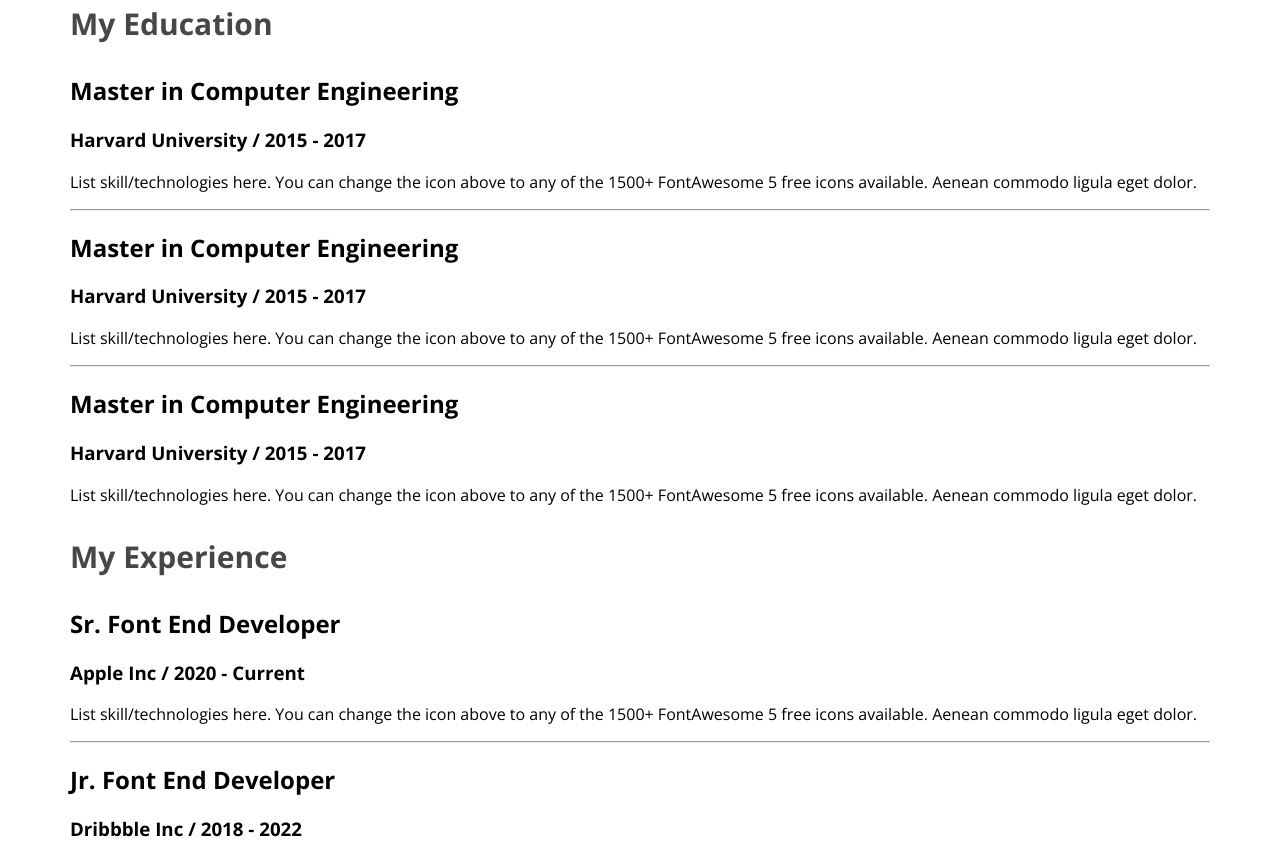
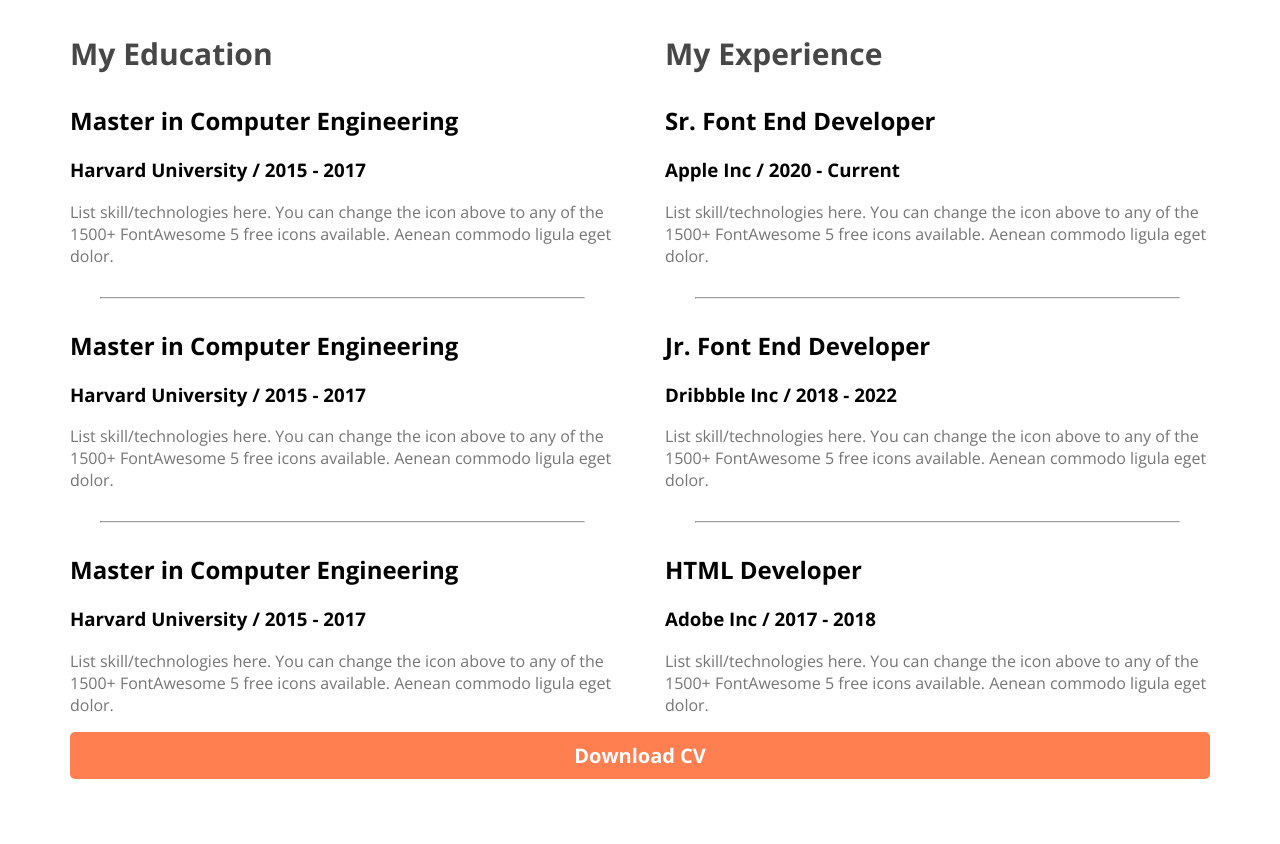
Before and after one commit to web-bilash172/Simple-Portfolio, a plain HTML site: page index.html in a window 1280 px wide. Shown: the part 2097-2941 px from the top of the page. After the commit the page ends 2884 px from the top, so only its background shows below. Drawn offline with nearby package versions, Linux system fonts and the light colour scheme.

Commit message:
download button addes

```diff
--- a/index.html
+++ b/index.html
@@ -160,6 +160,9 @@
                     </div>
                 </div>
             </div>
+            <div class="download-cv">
+                <div class="btn-primary">Download CV</div>
+            </div>
         </section>
     </main>
     <footer>
--- a/styles/portfolio.css
+++ b/styles/portfolio.css
@@ -154,3 +154,21 @@
     font-size: 30px;
     font-weight: 700;
 }
+
+.resume-container {
+    display: flex;
+    gap: 50px;
+}
+
+.resume-item-description {
+    color: rgb(117, 117, 117);
+    font-size: 16px;
+}
+
+.resume-container hr {
+    margin: 30px;
+}
+
+.download-cv {
+    text-align: center;
+}
```
